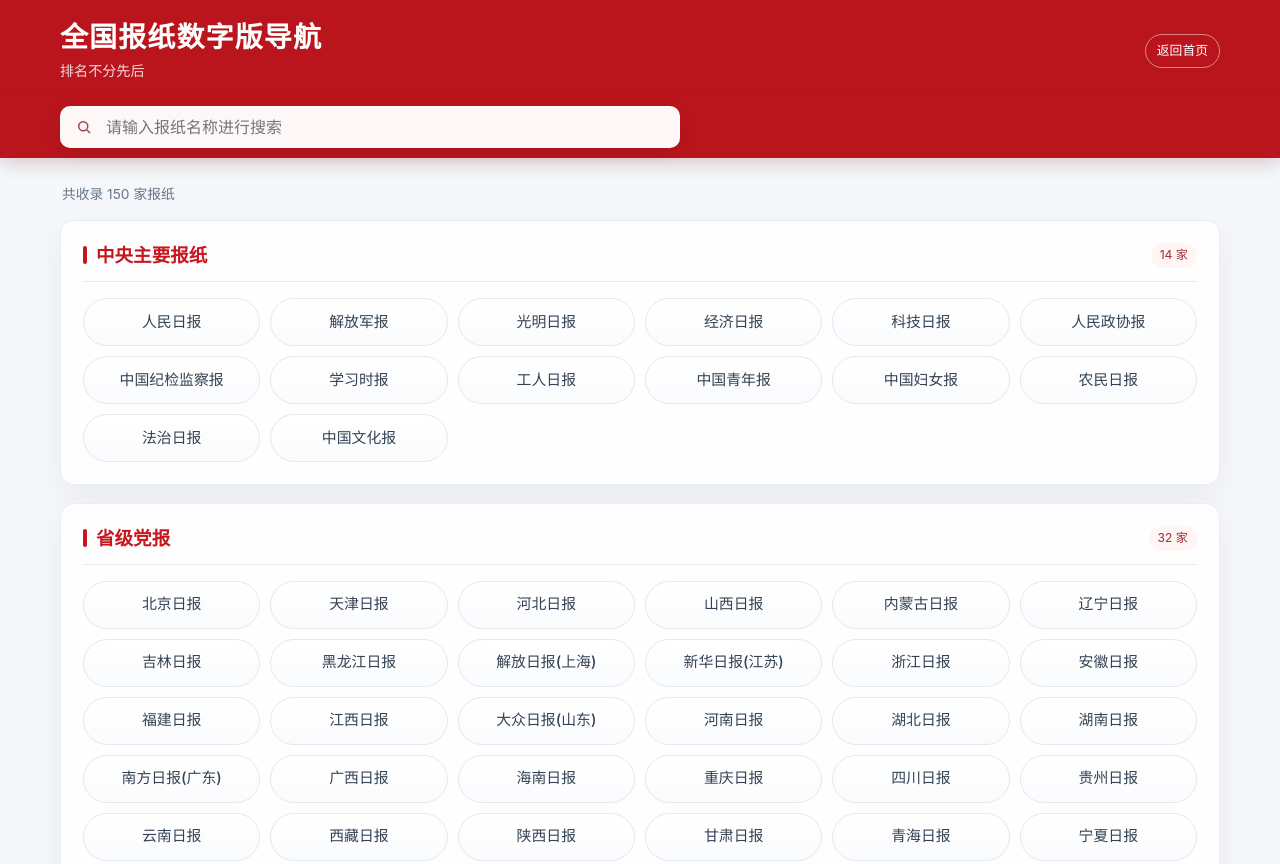
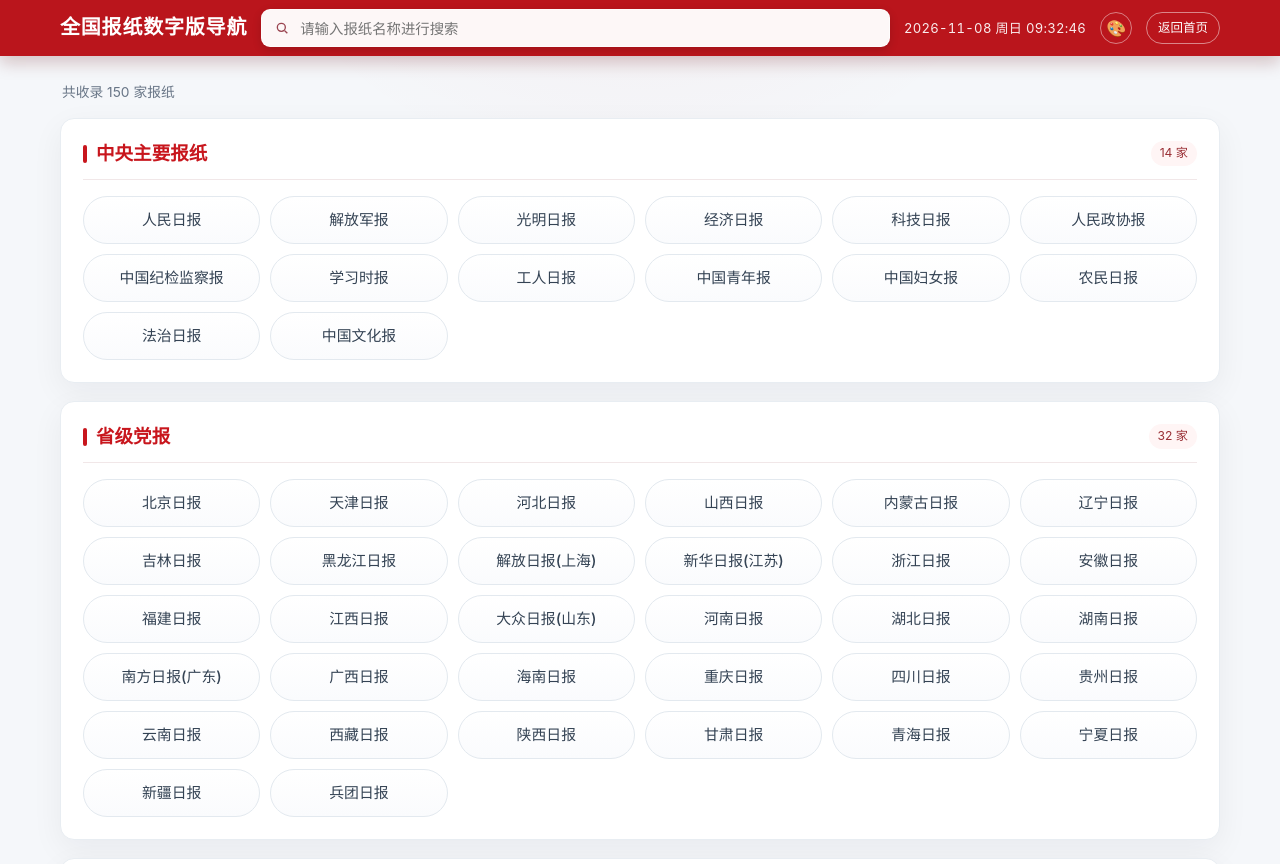
Before and after one commit to qinvision/newspaper, a plain HTML site: page index.html in a window 1280 px wide. Shown: the top 864 px of the page. Drawn offline with Linux system fonts and the light colour scheme.

Commit message:
顶部单行吸顶：标题+搜索+时钟+返回首页，新增 8 种主题切换（红/蓝/绿/紫/橙/粉/青/暗夜）

```diff
--- a/index.html
+++ b/index.html
@@ -6,28 +6,48 @@
 <meta name="description" content="全国报纸数字版导航快捷入口，按类别浏览和搜索。">
 <title>全国报纸数字版导航</title>
 <style>
-:root{--red:#c8161d;--red-dark:#a90f15;--red-pale:#fff5f5;--ink:#243447;--muted:#687586;--line:#e8edf2;--canvas:#f5f7fa;--card:#fff;--shadow:0 10px 32px rgba(15,23,42,.055)}
-*{box-sizing:border-box}html{max-width:100%;overflow-x:hidden;scroll-behavior:smooth}body{max-width:100%;margin:0;overflow-x:hidden;background:radial-gradient(circle at 50% -12%,rgba(200,22,29,.065),transparent 29rem),var(--canvas);color:var(--ink);font-family:-apple-system,BlinkMacSystemFont,"Segoe UI","Microsoft YaHei",sans-serif;line-height:1.55}
-.site-head{position:relative;color:#fff;background:#ba151c;overflow:hidden}.head-inner{position:relative;max-width:1200px;margin:auto;padding:20px 20px 14px}.brand-row{display:flex;align-items:center;justify-content:space-between;gap:16px}.brand h1{margin:0;font-size:clamp(1.35rem,2.5vw,1.75rem);letter-spacing:.04em;line-height:1.28}.brand p{margin:4px 0 0;color:rgba(255,255,255,.84);font-size:.88rem}.home-link{flex:none;color:#fff;text-decoration:none;border:1px solid rgba(255,255,255,.48);border-radius:999px;padding:6px 11px;font-size:.8rem;transition:.18s ease}.home-link:hover,.home-link:focus-visible{color:var(--red);background:#fff;outline:none}
-.search-dock{position:sticky;top:0;z-index:20;display:flex;align-items:center;min-height:62px;background:#ba151c;box-shadow:0 7px 16px rgba(96,7,11,.16)}.search-inner{width:100%;max-width:1200px;margin:auto;padding:10px 20px}.search-wrap{position:relative;max-width:620px}.search-icon{position:absolute;left:15px;top:50%;transform:translateY(-50%);width:18px;height:18px;color:#9a4450;pointer-events:none}.search-box{width:100%;height:42px;border:1px solid rgba(255,255,255,.7);border-radius:10px;padding:0 82px 0 45px;color:#263444;background:rgba(255,255,255,.97);font:inherit;outline:none;box-shadow:0 5px 16px rgba(80,0,0,.14)}.search-box:focus{border-color:#fff;box-shadow:0 0 0 3px rgba(255,255,255,.22),0 7px 20px rgba(80,0,0,.2)}.search-clear{position:absolute;right:8px;top:50%;transform:translateY(-50%);border:0;border-radius:7px;background:transparent;color:#8d414a;padding:5px 8px;font:inherit;font-size:.78rem;cursor:pointer}.search-clear:hover{background:#fff0f1}.search-clear[hidden]{display:none}
-main{max-width:1200px;margin:26px auto 30px;padding:0 20px}.intro{display:flex;align-items:center;justify-content:space-between;gap:12px;color:var(--muted);font-size:.86rem;margin:0 2px 15px}.result-status{min-height:1.4em}.result-status strong{color:var(--red);font-weight:700}
-.category{background:rgba(255,255,255,.94);border:1px solid var(--line);border-radius:14px;padding:22px;margin:0 0 18px;box-shadow:var(--shadow)}.category[hidden],.media-btn[hidden]{display:none}.category-head{display:flex;align-items:center;justify-content:space-between;gap:12px;padding-bottom:13px;margin-bottom:16px;border-bottom:1px solid #f1e7e8}.category-title{display:flex;align-items:center;gap:9px;margin:0;color:var(--red);font-size:1.16rem;line-height:1.25}.category-title:before{content:"";width:4px;height:18px;background:var(--red);border-radius:99px}.category-count{flex:none;padding:3px 9px;border-radius:999px;background:var(--red-pale);color:#9a2f35;font-size:.76rem;white-space:nowrap}
-.grid{display:grid;grid-template-columns:repeat(auto-fill,minmax(156px,1fr));gap:10px}.media-btn{position:relative;display:flex;align-items:center;justify-content:center;min-height:48px;padding:9px 10px;border:1px solid #e3e9ef;border-radius:99px;background:linear-gradient(180deg,#fff,#fafbfd);color:#344354;text-align:center;text-decoration:none;font-size:.93rem;font-weight:550;line-height:1.25;transition:transform .18s,box-shadow .18s,border-color .18s,color .18s}.media-btn:hover,.media-btn:focus-visible{transform:translateY(-2px);border-color:rgba(200,22,29,.42);background:#fffafa;color:var(--red);box-shadow:0 7px 17px rgba(200,22,29,.11);outline:none}.media-btn:active{transform:scale(.98)}.media-btn.disabled{cursor:default;flex-direction:column;gap:2px;padding:7px 9px;background:#f7f8fa;border-style:dashed;border-color:#e4e8ed;color:#98a3af;font-weight:500}.media-btn.disabled:hover{transform:none;box-shadow:none}.unavailable-note{font-size:.71rem;color:#aab3bd}
-.empty{display:none;text-align:center;padding:45px 18px 52px;background:#fff;border:1px dashed #d9e0e7;border-radius:14px;color:#687586}.empty.show{display:block}.empty b{display:block;color:#435263;font-size:1rem;margin-bottom:5px}
-.back-top{position:fixed;z-index:30;right:20px;bottom:22px;width:44px;height:44px;border:1px solid #ead8da;border-radius:50%;background:#fff;color:var(--red);box-shadow:0 8px 22px rgba(20,27,38,.16);font-size:1.25rem;cursor:pointer;opacity:0;visibility:hidden;transform:translateY(8px);transition:.2s}.back-top.show{opacity:1;visibility:visible;transform:translateY(0)}.back-top:hover{color:#fff;background:var(--red);border-color:var(--red)}
-@media(max-width:600px){.head-inner{padding:15px 14px 6px}.brand p{font-size:.78rem}.home-link{padding:5px 9px;font-size:.73rem}.search-dock{min-height:52px}.search-inner{padding:6px 14px}.search-box{height:40px;font-size:16px}main{margin-top:16px;padding:0 12px}.category{padding:16px 14px;border-radius:12px}.grid{grid-template-columns:repeat(2,minmax(0,1fr));gap:8px}.media-btn{min-height:45px;padding:8px 6px;font-size:.84rem;border-radius:8px}}
+:root{
+--brand:#ba151c;--brand-shadow:rgba(96,7,11,.22);
+--accent:#c8161d;--accent-soft:#fff5f5;--accent-on-soft:#9a2f35;--accent-hover-rgba:rgba(200,22,29,.12);
+--bg:#f5f7fa;--bg-glow:rgba(200,22,29,.065);
+--card:#fff;--card-border:#e8edf2;--card-head-line:#f1e7e8;
+--ink:#243447;--muted:#687586;
+--btn-bg:linear-gradient(180deg,#fff,#fafbfd);--btn-border:#e3e9ef;--btn-ink:#344354;--btn-hover-bg:#fffafa;
+--disabled-bg:#f7f8fa;--disabled-border:#e4e8ed;--disabled-ink:#98a3af;--unavailable:#aab3bd;
+--empty-bg:#fff;--empty-border:#d9e0e7;--empty-b-ink:#435263;
+--backtop-border:#ead8da;
+--shadow:0 10px 32px rgba(15,23,42,.055);
+}
+body[data-theme="blue"]{--brand:#1e3a8a;--brand-shadow:rgba(30,58,138,.25);--accent:#1d4ed8;--accent-soft:#eff4ff;--accent-on-soft:#1e40af;--accent-hover-rgba:rgba(29,78,216,.12);--bg:#f0f5fb;--bg-glow:rgba(29,78,216,.08);--btn-hover-bg:#f5f8ff;}
+body[data-theme="green"]{--brand:#166534;--brand-shadow:rgba(22,101,52,.25);--accent:#15803d;--accent-soft:#effaf1;--accent-on-soft:#166534;--accent-hover-rgba:rgba(21,128,61,.12);--bg:#f1f7f2;--bg-glow:rgba(21,128,61,.07);--btn-hover-bg:#f4fbf5;}
+body[data-theme="purple"]{--brand:#6b21a8;--brand-shadow:rgba(107,33,168,.25);--accent:#7e22ce;--accent-soft:#f7f0fd;--accent-on-soft:#6b21a8;--accent-hover-rgba:rgba(126,34,206,.12);--bg:#f7f3fb;--bg-glow:rgba(126,34,206,.07);--btn-hover-bg:#faf6fe;}
+body[data-theme="orange"]{--brand:#c2410c;--brand-shadow:rgba(194,65,12,.25);--accent:#ea580c;--accent-soft:#fdf1e7;--accent-on-soft:#9a3412;--accent-hover-rgba:rgba(234,88,12,.12);--bg:#fdf4ec;--bg-glow:rgba(234,88,12,.07);--btn-hover-bg:#fef6ee;}
+body[data-theme="pink"]{--brand:#be185d;--brand-shadow:rgba(190,24,93,.25);--accent:#db2777;--accent-soft:#fce7f3;--accent-on-soft:#9d174d;--accent-hover-rgba:rgba(219,39,119,.12);--bg:#fdf2f7;--bg-glow:rgba(219,39,119,.07);--btn-hover-bg:#fdf2f7;}
+body[data-theme="teal"]{--brand:#0f766e;--brand-shadow:rgba(15,118,110,.25);--accent:#0d9488;--accent-soft:#ccfbf1;--accent-on-soft:#115e59;--accent-hover-rgba:rgba(13,148,136,.12);--bg:#eef7f6;--bg-glow:rgba(13,148,136,.07);--btn-hover-bg:#effaf8;}
+body[data-theme="dark"]{--brand:#111827;--brand-shadow:rgba(0,0,0,.5);--accent:#f59e0b;--accent-soft:rgba(245,158,11,.15);--accent-on-soft:#fbbf24;--accent-hover-rgba:rgba(245,158,11,.18);--bg:#0b1220;--bg-glow:rgba(245,158,11,.05);--card:#1f2937;--card-border:#374151;--card-head-line:#2d3748;--ink:#e5e7eb;--muted:#9ca3af;--btn-bg:linear-gradient(180deg,#273244,#1f2937);--btn-border:#374151;--btn-ink:#d1d5db;--btn-hover-bg:#2d3a4f;--disabled-bg:#16202e;--disabled-border:#2d3748;--disabled-ink:#6b7280;--unavailable:#6b7280;--empty-bg:#1f2937;--empty-border:#374151;--empty-b-ink:#e5e7eb;--backtop-border:#374151;--shadow:0 10px 32px rgba(0,0,0,.4);}
+*{box-sizing:border-box}html{max-width:100%;overflow-x:hidden;scroll-behavior:smooth}body{max-width:100%;margin:0;overflow-x:hidden;background:radial-gradient(circle at 50% -12%,var(--bg-glow),transparent 29rem),var(--bg);color:var(--ink);font-family:-apple-system,BlinkMacSystemFont,"Segoe UI","Microsoft YaHei",sans-serif;line-height:1.55;transition:background .25s,color .25s}
+.site-head{position:sticky;top:0;z-index:30;color:#fff;background:var(--brand);box-shadow:0 7px 16px var(--brand-shadow);transition:background .25s}.head-inner{max-width:1200px;margin:auto;padding:8px 20px;display:flex;align-items:center;gap:14px;min-height:56px}.brand h1{margin:0;font-size:clamp(1rem,1.6vw,1.25rem);letter-spacing:.04em;line-height:1.28;white-space:nowrap}.brand p{display:none}.clock{flex:none;font-variant-numeric:tabular-nums;color:rgba(255,255,255,.92);font-size:.82rem;letter-spacing:.02em;white-space:nowrap}.home-link{flex:none;color:#fff;text-decoration:none;border:1px solid rgba(255,255,255,.48);border-radius:999px;padding:5px 11px;font-size:.78rem;transition:.18s ease;white-space:nowrap}.home-link:hover,.home-link:focus-visible{color:var(--brand);background:#fff;outline:none}.theme-btn{flex:none;display:inline-flex;align-items:center;justify-content:center;width:32px;height:32px;border:1px solid rgba(255,255,255,.45);border-radius:50%;background:transparent;color:#fff;font-size:1rem;cursor:pointer;transition:.18s}.theme-btn:hover{background:#fff;color:var(--brand)}
+.search-wrap{position:relative;flex:1;min-width:120px}.search-icon{position:absolute;left:13px;top:50%;transform:translateY(-50%);width:16px;height:16px;color:#9a4450;pointer-events:none}.search-box{width:100%;height:38px;border:1px solid rgba(255,255,255,.7);border-radius:9px;padding:0 68px 0 38px;color:#263444;background:rgba(255,255,255,.97);font:inherit;font-size:.9rem;outline:none;box-shadow:0 3px 10px rgba(0,0,0,.14)}.search-box:focus{border-color:#fff;box-shadow:0 0 0 3px rgba(255,255,255,.22)}.search-clear{position:absolute;right:6px;top:50%;transform:translateY(-50%);border:0;border-radius:7px;background:transparent;color:#8d414a;padding:4px 7px;font:inherit;font-size:.74rem;cursor:pointer}.search-clear:hover{background:var(--accent-soft)}.search-clear[hidden]{display:none}
+main{max-width:1200px;margin:26px auto 30px;padding:0 20px}.intro{display:flex;align-items:center;justify-content:space-between;gap:12px;color:var(--muted);font-size:.86rem;margin:0 2px 15px}.result-status{min-height:1.4em}.result-status strong{color:var(--accent);font-weight:700}
+.category{background:var(--card);border:1px solid var(--card-border);border-radius:14px;padding:22px;margin:0 0 18px;box-shadow:var(--shadow);transition:background .25s,border-color .25s}.category[hidden],.media-btn[hidden]{display:none}.category-head{display:flex;align-items:center;justify-content:space-between;gap:12px;padding-bottom:13px;margin-bottom:16px;border-bottom:1px solid var(--card-head-line)}.category-title{display:flex;align-items:center;gap:9px;margin:0;color:var(--accent);font-size:1.16rem;line-height:1.25}.category-title:before{content:"";width:4px;height:18px;background:var(--accent);border-radius:99px}.category-count{flex:none;padding:3px 9px;border-radius:999px;background:var(--accent-soft);color:var(--accent-on-soft);font-size:.76rem;white-space:nowrap}
+.grid{display:grid;grid-template-columns:repeat(auto-fill,minmax(156px,1fr));gap:10px}.media-btn{position:relative;display:flex;align-items:center;justify-content:center;min-height:48px;padding:9px 10px;border:1px solid var(--btn-border);border-radius:99px;background:var(--btn-bg);color:var(--btn-ink);text-align:center;text-decoration:none;font-size:.93rem;font-weight:550;line-height:1.25;transition:transform .18s,box-shadow .18s,border-color .18s,color .18s,background .25s}.media-btn:hover,.media-btn:focus-visible{transform:translateY(-2px);border-color:var(--accent);background:var(--btn-hover-bg);color:var(--accent);box-shadow:0 7px 17px var(--accent-hover-rgba);outline:none}.media-btn:active{transform:scale(.98)}.media-btn.disabled{cursor:default;flex-direction:column;gap:2px;padding:7px 9px;background:var(--disabled-bg);border-style:dashed;border-color:var(--disabled-border);color:var(--disabled-ink);font-weight:500}.media-btn.disabled:hover{transform:none;box-shadow:none}.unavailable-note{font-size:.71rem;color:var(--unavailable)}
+.empty{display:none;text-align:center;padding:45px 18px 52px;background:var(--empty-bg);border:1px dashed var(--empty-border);border-radius:14px;color:var(--muted)}.empty.show{display:block}.empty b{display:block;color:var(--empty-b-ink);font-size:1rem;margin-bottom:5px}
+.back-top{position:fixed;z-index:30;right:20px;bottom:22px;width:44px;height:44px;border:1px solid var(--backtop-border);border-radius:50%;background:var(--card);color:var(--accent);box-shadow:0 8px 22px rgba(20,27,38,.16);font-size:1.25rem;cursor:pointer;opacity:0;visibility:hidden;transform:translateY(8px);transition:.2s}.back-top.show{opacity:1;visibility:visible;transform:translateY(0)}.back-top:hover{color:#fff;background:var(--accent);border-color:var(--accent)}
+@media(max-width:600px){.head-inner{padding:6px 12px;gap:8px;min-height:48px}.brand h1{font-size:.95rem}.brand{display:none}.clock{font-size:.7rem}.home-link{padding:4px 8px;font-size:.7rem}.theme-btn{width:28px;height:28px;font-size:.9rem}.search-box{height:34px;font-size:15px;padding:0 60px 0 32px}main{margin-top:14px;padding:0 12px}.category{padding:16px 14px;border-radius:12px}.grid{grid-template-columns:repeat(2,minmax(0,1fr));gap:8px}.media-btn{min-height:45px;padding:8px 6px;font-size:.84rem;border-radius:8px}}
 </style>
 </head>
 <body>
-<header class="site-head"><div class="head-inner"><div class="brand-row">
-<div class="brand"><h1>全国报纸数字版导航</h1><p>排名不分先后</p></div>
-<a class="home-link" href="https://mydjjm.cn/">返回首页</a>
-</div></div></header>
-<div class="search-dock" aria-label="报纸搜索"><div class="search-inner"><div class="search-wrap">
+<header class="site-head"><div class="head-inner">
+<div class="brand"><h1>全国报纸数字版导航</h1></div>
+<div class="search-wrap">
 <svg class="search-icon" aria-hidden="true" viewBox="0 0 24 24" fill="none" stroke="currentColor" stroke-width="2"><circle cx="11" cy="11" r="6"></circle><path d="m16 16 4 4"></path></svg>
 <input class="search-box" id="searchInput" type="search" autocomplete="off" placeholder="请输入报纸名称进行搜索" aria-label="搜索报纸名称">
 <button id="clearSearch" class="search-clear" type="button" hidden>清空</button>
-</div></div></div>
+</div>
+<span id="clock" class="clock" aria-label="当前时间"></span>
+<button id="themeBtn" class="theme-btn" type="button" title="切换主题" aria-label="切换主题">🎨</button>
+<a class="home-link" href="https://mydjjm.cn/">返回首页</a>
+</div></header>
 <main>
 <div class="intro"><span id="totalInfo">正在载入…</span><span class="result-status" id="resultStatus" aria-live="polite"></span></div>
 <div id="directory"></div>
@@ -67,6 +87,21 @@ const count=categories.reduce((sum,c)=>sum+c.items.length,0);totalInfo.textConte
 input.addEventListener('input',filter);
 clearButton.addEventListener('click',()=>{input.value='';filter();input.focus()});
 document.addEventListener('keydown',e=>{if(e.key==='Escape'&&document.activeElement===input){input.value='';filter();input.blur()}});
+const THEMES=['red','blue','green','purple','orange','pink','teal','dark'];
+const THEME_NAMES={red:'经典红',blue:'深海蓝',green:'墨绿',purple:'紫金',orange:'暖橙',pink:'樱花粉',teal:'青碧',dark:'暗夜黑'};
+const themeBtn=document.getElementById('themeBtn');
+function applyTheme(t){document.body.dataset.theme=t;try{localStorage.setItem('np-theme',t)}catch(e){}}
+function initTheme(){let t='red';try{t=localStorage.getItem('np-theme')||'red'}catch(e){}if(!THEME_NAMES[t])t='red';applyTheme(t);themeBtn.title='主题：'+THEME_NAMES[t]+'（点击切换）';}
+themeBtn.addEventListener('click',()=>{const cur=document.body.dataset.theme||'red';const i=THEMES.indexOf(cur);const next=THEMES[(i+1)%THEMES.length];applyTheme(next);themeBtn.title='主题：'+THEME_NAMES[next]+'（点击切换）';});
+initTheme();
+const clockEl=document.getElementById('clock');
+function pad(n){return n<10?'0'+n:''+n}
+function tick(){
+  const d=new Date();
+  const weeks=['日','一','二','三','四','五','六'];
+  clockEl.textContent=`${d.getFullYear()}-${pad(d.getMonth()+1)}-${pad(d.getDate())} 周${weeks[d.getDay()]} ${pad(d.getHours())}:${pad(d.getMinutes())}:${pad(d.getSeconds())}`;
+}
+tick();setInterval(tick,1000);
 const backTop=document.getElementById('backTop');
 addEventListener('scroll',()=>backTop.classList.toggle('show',scrollY>380),{passive:true});
 backTop.addEventListener('click',()=>scrollTo({top:0,behavior:'smooth'}));
```
